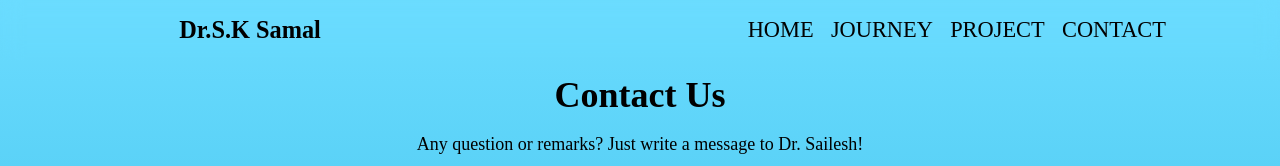
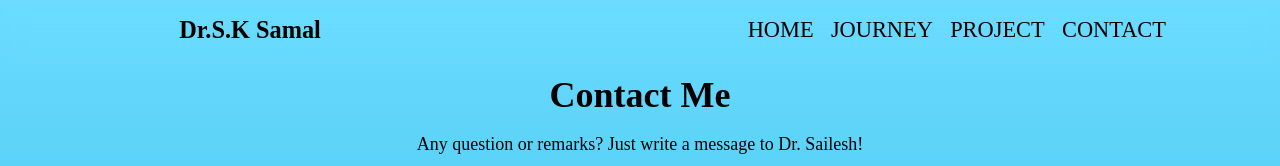
Before and after one commit to kreet1010/Dr_Sailesh_Samal_Portfolio, a React (Create React App) app: page /contact in a window 1280 px wide. Shown: the top 166 px of the page. Built offline with nearby package versions, Linux system fonts and the light colour scheme.

Commit message:
PowerBI Upgrade

```diff
--- a/src/pages/Contact/Contact.js
+++ b/src/pages/Contact/Contact.js
@@ -5,7 +5,7 @@ const Contact = () => {
   return (
     <div className="contact-container">
       <Navbar />
-      <h1>Contact Us</h1>
+      <h1>Contact Me</h1>
       <p>Any question or remarks? Just write a message to Dr. Sailesh!</p>
       <div className="contact-content">
         {/* Left section: Contact Information */}
```
Also changed, not shown: 1 other file (tests, documents, lock files or other folders).
